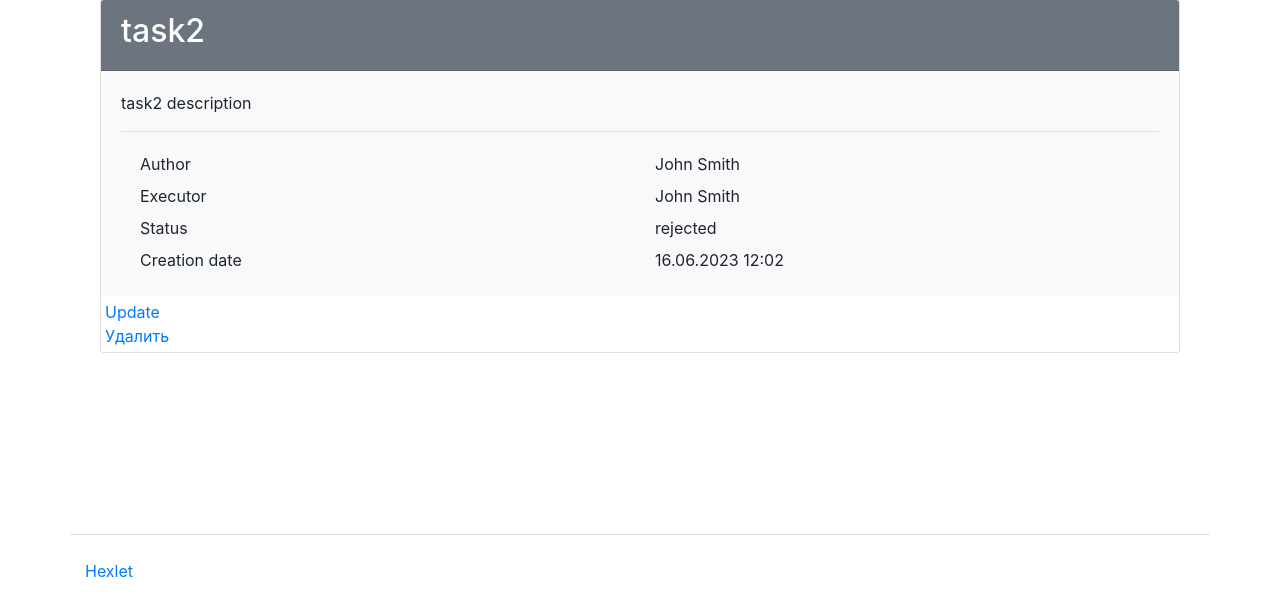
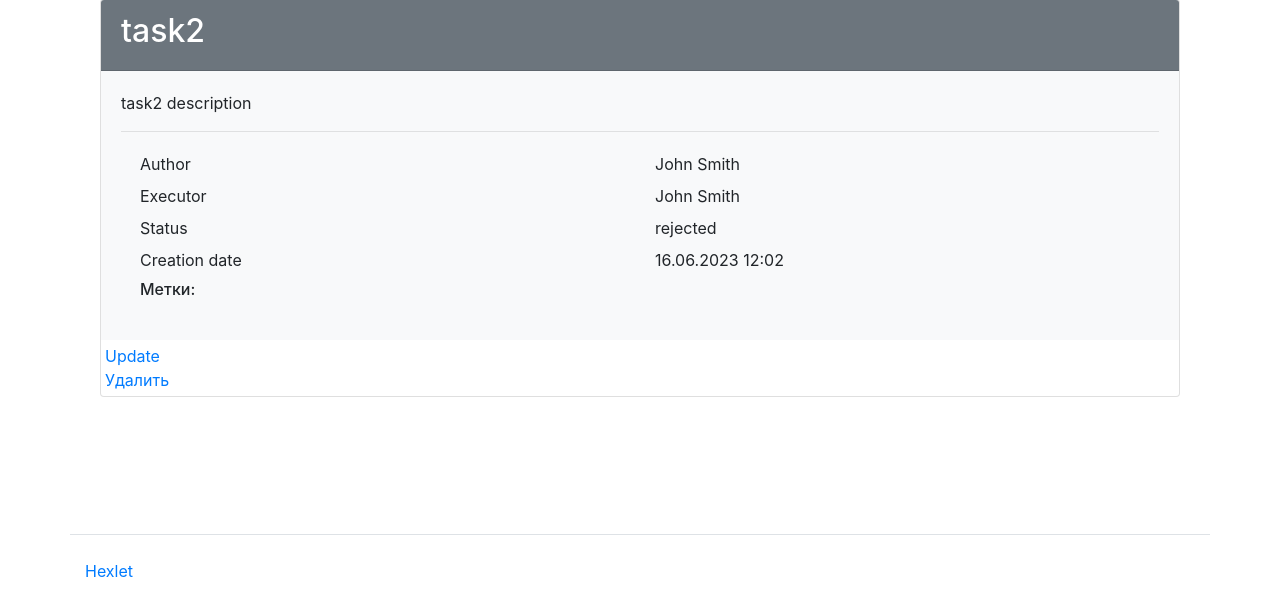
Before and after one commit to ram-alb/python-project-52, a Django app: page /tasks/2/ in a window 1280 px wide. Shown: the part 169-785 px from the top of the page. Run offline with Django 4.2, Linux system fonts and the light colour scheme; a user stored in the database is signed in; data comes from the database, SQL or seed files in the repository; some libraries are stand-ins or nearby versions.

Commit message:
Add labels displaying in task_detail template

```diff
--- a/task_manager/templates/tasks/task_detail.html
+++ b/task_manager/templates/tasks/task_detail.html
@@ -35,6 +35,16 @@
           <div class="col">{{ object.created_at|date:"d.m.Y" }} {{ object.created_at|time:"H:i" }}</div>
         </div>
 
+        <div class="row p-1">
+          <div class="col">
+            <h6>Метки:</h6>
+            <ul>
+              {% for label in object.labels.all %}
+                <li>{{ label.name }}</li>
+              {% endfor %}
+            </ul>
+          </div>
+        </div>
       </div>
     </div>
 
```
